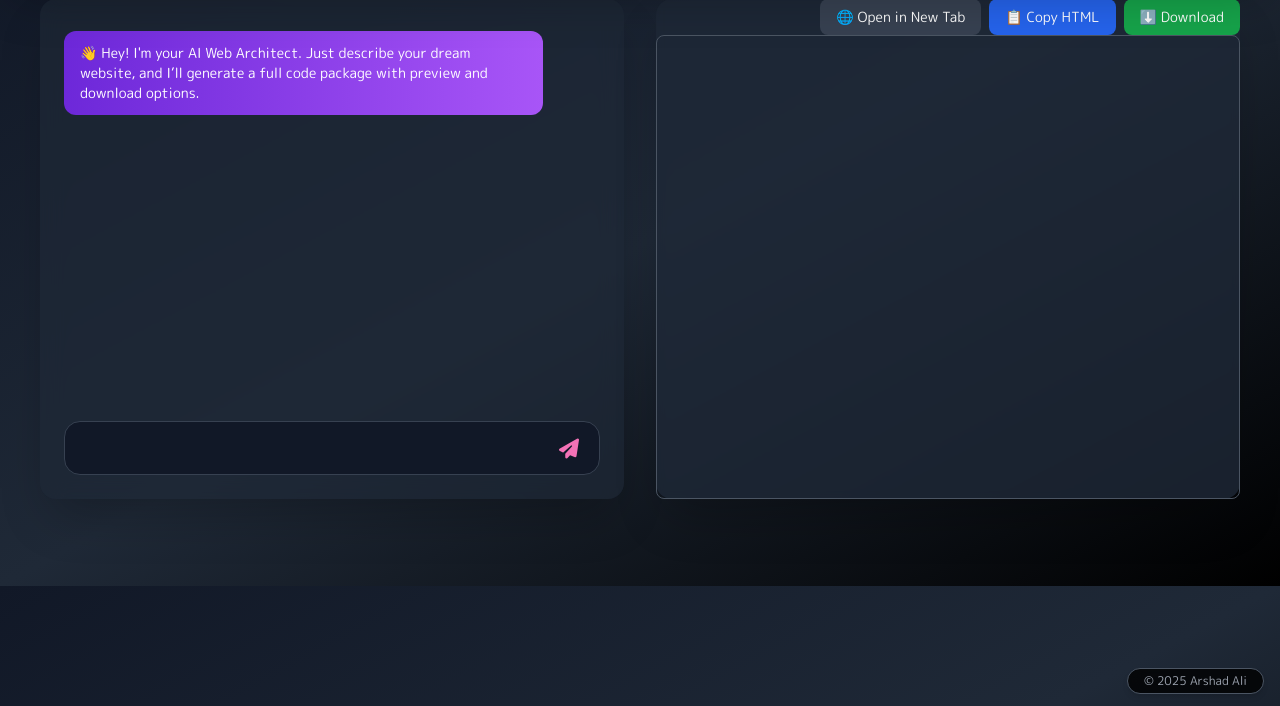
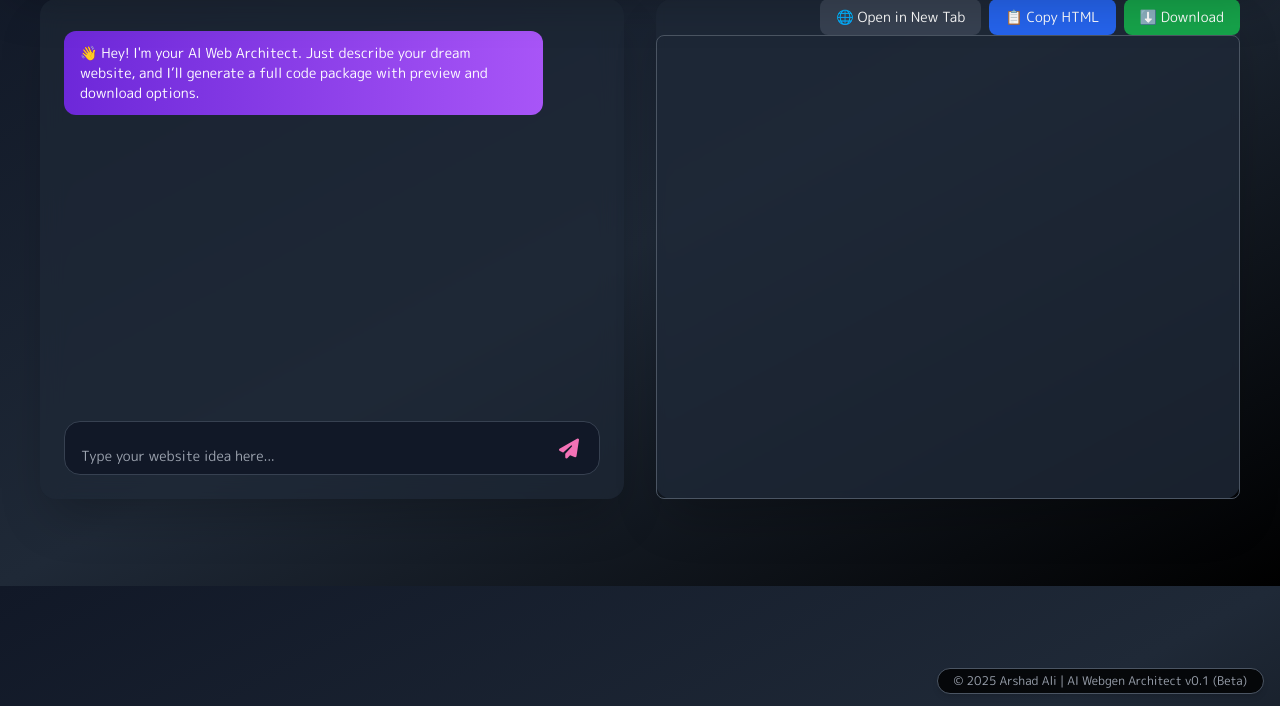
Before and after one commit to arshadali-coder/my_projects, a Flask app: page / in a window 1280 px wide. Shown: the part 94-800 px from the top of the page. Run offline with Flask 3, Linux system fonts and the light colour scheme; some libraries are stand-ins or nearby versions.

Commit message:
Update index.html
Added v0.1 Final Edit

```diff
--- a/ai-webgen-architect/templates/index.html
+++ b/ai-webgen-architect/templates/index.html
@@ -120,10 +120,7 @@
         <form method="POST" onsubmit="handleUserInput(event)" class="w-full mt-auto">
           <div
             class="flex items-end gap-2 bg-gray-900 border border-gray-700 rounded-2xl px-4 py-2 focus-within:ring-2 focus-within:ring-fuchsia-500 transition">
-            <textarea name="prompt" id="prompt" rows="1" required
-              class="flex-1 max-h-[128px] bg-transparent text-white resize-none overflow-y-auto focus:outline-none placeholder-gray-400 text-sm"
-              placeholder="Type your website idea here..." oninput="autoGrowLimited(this)">
-            </textarea>
+            <textarea name="prompt" id="prompt" rows="1" required class="flex-1 max-h-[128px] bg-transparent text-white resize-none overflow-y-auto focus:outline-none placeholder-gray-400 text-sm" placeholder="Type your website idea here..." oninput="autoGrowLimited(this)"></textarea>
             <button type="submit" class="text-pink-400 hover:text-fuchsia-500 text-xl transition p-1 rounded-full">
               <i class="fas fa-paper-plane"></i>
             </button>
@@ -204,7 +201,7 @@
   <!-- Just before </body> -->
   <div
     class="fixed bottom-3 right-4 bg-black/80 text-gray-400 text-xs px-4 py-1 rounded-full border border-gray-600 shadow-md backdrop-blur hover:text-white transition-all duration-300 ease-in-out">
-    &copy; 2025 Arshad Ali
+    &copy; 2025 Arshad Ali | AI Webgen Architect v0.1 (Beta)
   </div>
 
 </body>
```
